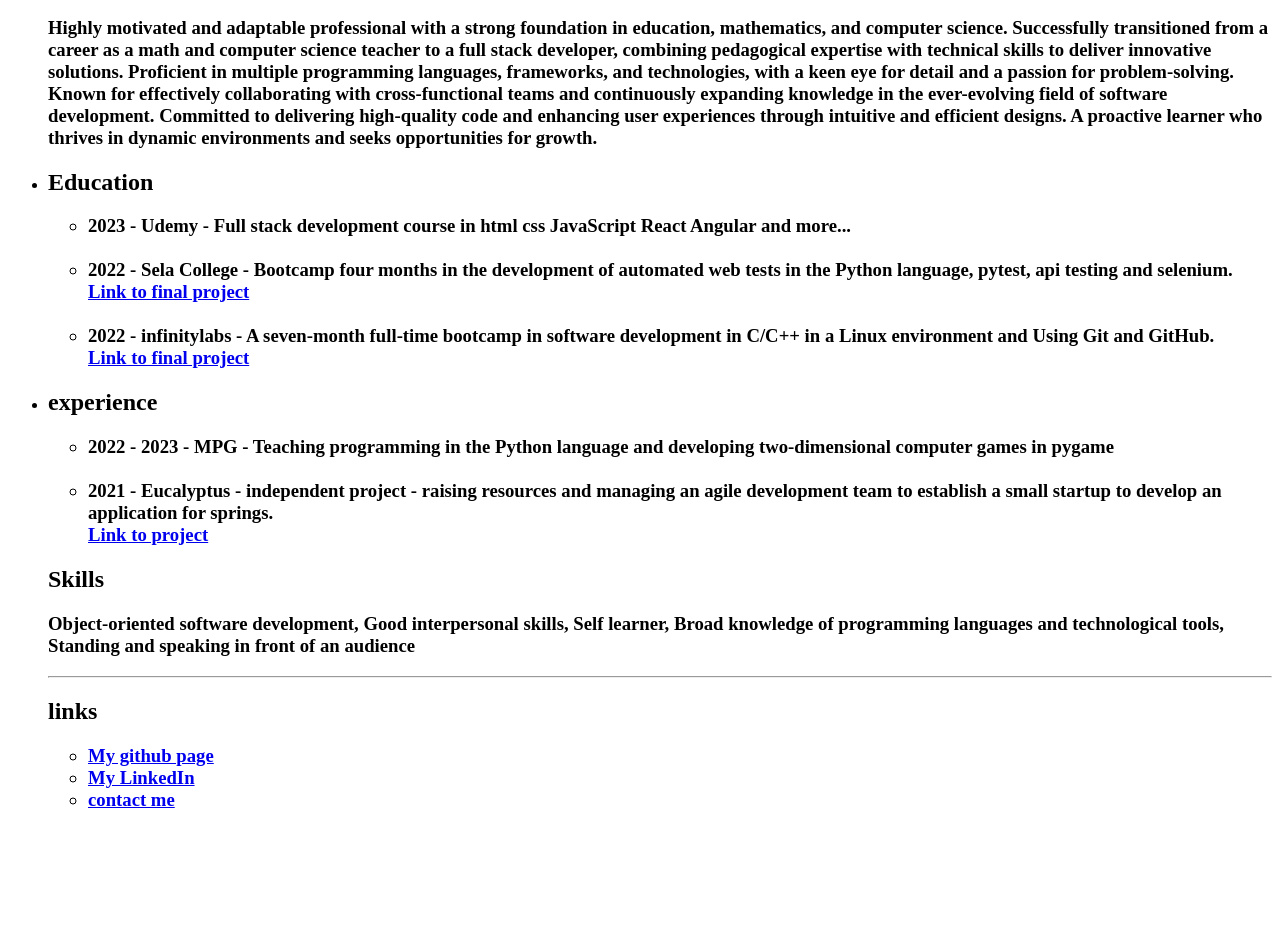
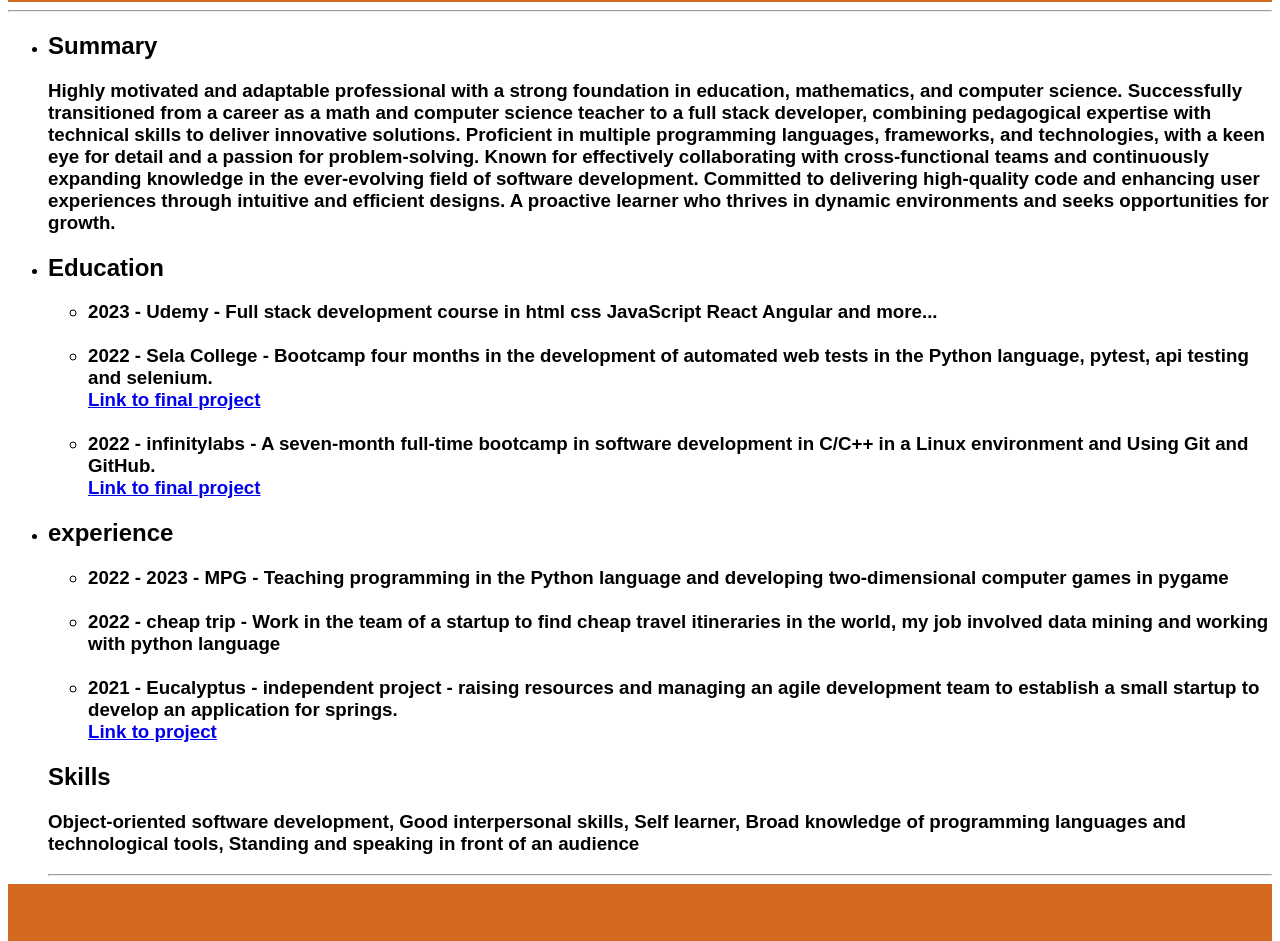
Before and after one commit to michaelkolet101/myResume, a plain HTML site: page index.html in a window 1280 px wide. Shown: the part 179-1120 px from the top of the page. Before the commit the page ends 1008 px from the top, so only its background shows below. Drawn offline with Linux system fonts and the light colour scheme.

Commit message:
adding css

```diff
--- a/index.html
+++ b/index.html
@@ -1,7 +1,7 @@
 <!DOCTYPE html>
 <html lang="en">
 <head>
-    <link rel="stylesheet" href="scripts\style.css">
+    <link rel="stylesheet" href="styles\style.css">
     <meta charset="UTF-8">
     <title>My Resume</title>
 </head>
@@ -73,6 +73,13 @@
                         language and developing two-dimensional computer games
                         in pygame
                     </li>
+
+                    <br>
+                    <li>
+                        2022  - cheap trip - Work in the team of a startup to find cheap
+                        travel itineraries in the world, my job involved data mining and working
+                        with python language
+                    </li>
                     <br>
 
                     <li>
```
